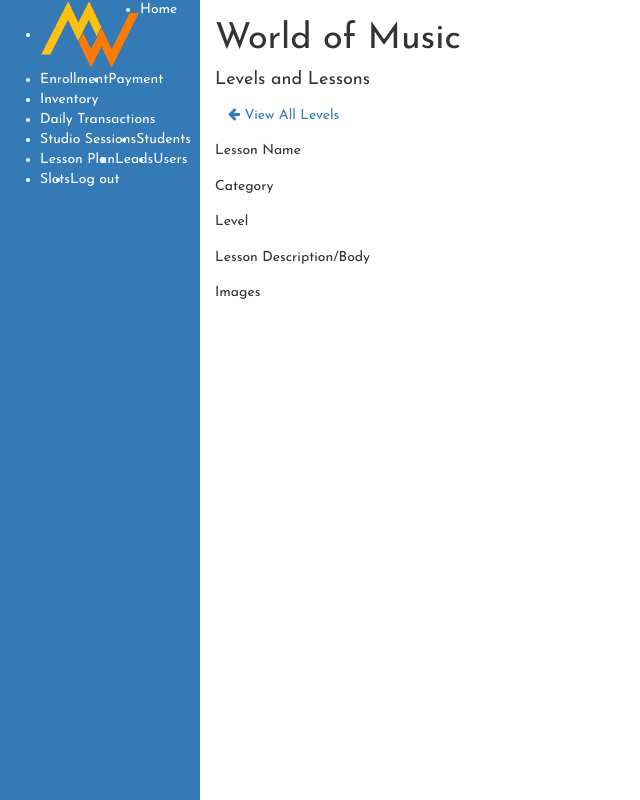
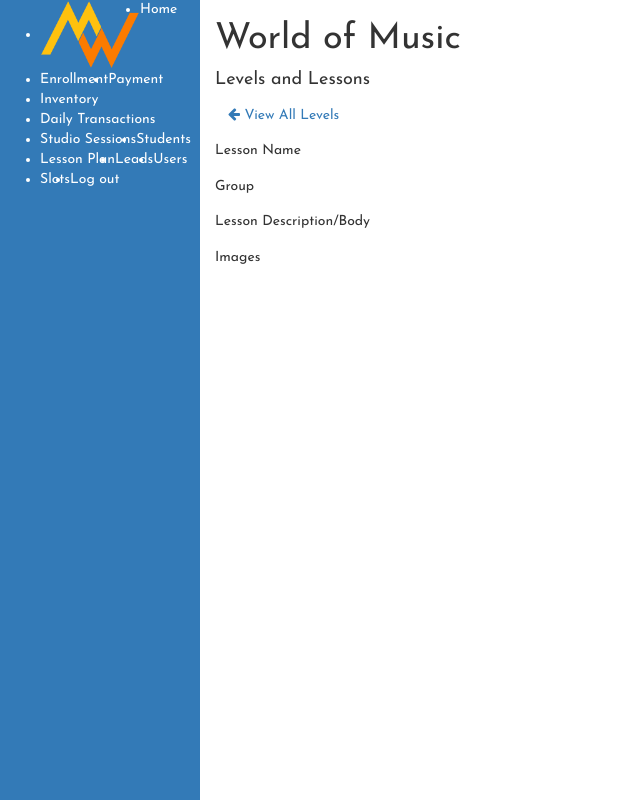
Before and after one commit to AbworldMusic/AbWorldPython, a Python web app: template templates/view_lesson.html in a window 1280 px wide. Shown: the whole page, without its empty margins (0-640 px from the left). Run offline with Jinja, Linux system fonts and the light colour scheme; the template is opened without the code that fills it, so the values that code supplies are empty; some libraries are stand-ins or nearby versions.

Commit message:
Testing levels

```diff
--- a/templates/view_lesson.html
+++ b/templates/view_lesson.html
@@ -37,18 +37,10 @@ World of Music | Dashboard
             </div>
             <div class="row">
                 <div class="col-6">
-                    <h5>Category</h5>
+                    <h5>Group</h5>
                 </div>
                 <div class="col-6">
-                    <p>{{data['category']}}</p>
-                </div>
-            </div>
-            <div class="row">
-                <div class="col-6">
-                    <h5>Level</h5>
-                </div>
-                <div class="col-6">
-                    <p>{{data['level']}}</p>
+                    <p>{{data['group']}}</p>
                 </div>
             </div>
             <div class="row">
```
Also changed, not shown: app.py (+8 -5 lines).
